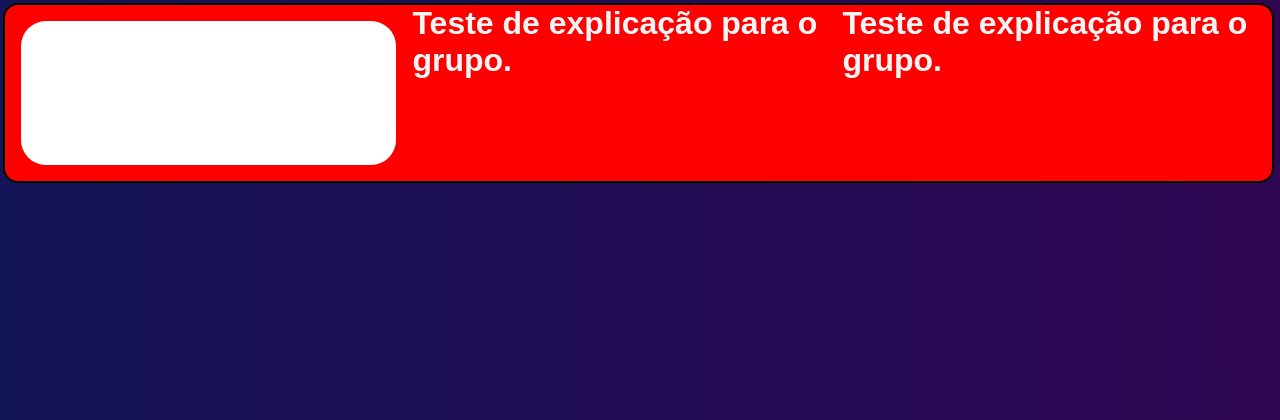
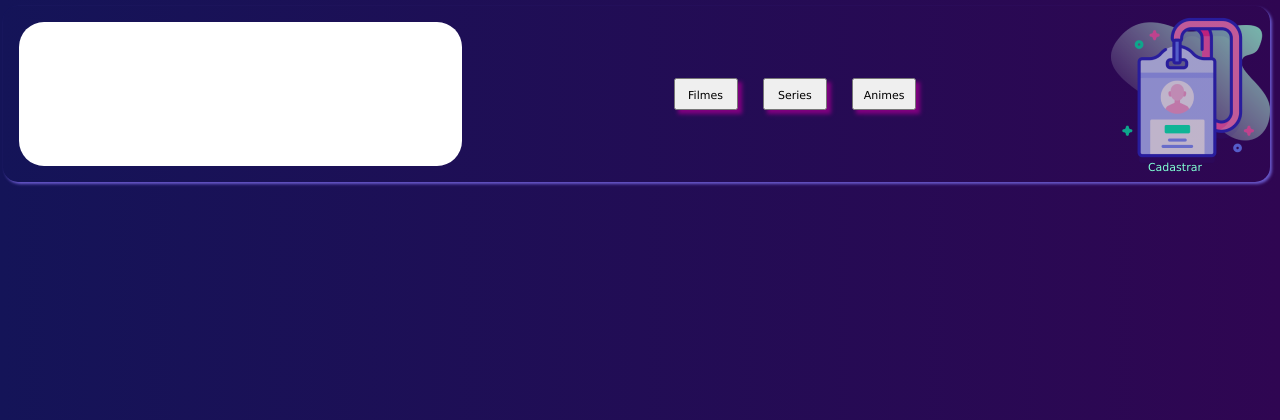
Before and after one commit to rafael-p-s/palmmove-PHP, a PHP site: page /teste.html in a window 1280 px wide. Shown: the top 420 px of the page. Run offline with PHP 8.4, Linux system fonts and the light colour scheme.

Commit message:
Fazendo os components do Header.

```diff
--- a/frontend/assets/geral.php
+++ b/frontend/assets/geral.php
@@ -5,8 +5,7 @@ header("Content-type: text/css");
 // Lista de arquivos CSS que você deseja combinar
 $cssFiles = array(
     "./css/geral.css",
-    "./css/home/home.css",
-    "./css/admin/admin.css"
+    "./css/components/topHeader.css",
 );
 
 // Inicialize uma variável para armazenar o conteúdo CSS combinado
--- a/frontend/pages/home/main.php
+++ b/frontend/pages/home/main.php
@@ -1,5 +1,6 @@
 <?php
 require('../../components/topHeader.php');
+
 ?>
 <!DOCTYPE html>
 <html lang="en">
@@ -7,8 +8,6 @@ require('../../components/topHeader.php');
 <head>
     <meta charset="UTF-8">
     <meta name="viewport" content="width=device-width, initial-scale=1.0">
-    <!-- <link rel="stylesheet" href="../../assets/css/geral.css">
-    <link rel="stylesheet" href="../../assets/css/home.css"> -->
     <link rel="stylesheet" type="text/css" href="../../assets/geral.php">
 
     <title>Document</title>
--- a/teste.css
+++ b/teste.css
@@ -8,13 +8,13 @@ body {
 }
 
 .testeHeader {
-  background-color: red;
-  border: 2px black solid;
+  /* background-color: red; */
+  border: 2px 1px 1px 0px black solid;
   border-radius: 15px;
-  box-shadow: 10px;
+  box-shadow: 2px 2px 3px slateblue;
   width: 99vw;
   margin-left: 0.25%;
-  margin-top: 0.25%;
+  margin-top: 0.5%;
   display: flex;
 }
 .logoHeader {
@@ -24,3 +24,34 @@ body {
   height: 18vh;
   border-radius: 25px;
 }
+.div_topHeader_buttons {
+  display: flex;
+  align-items: center;
+  justify-content: center;
+  /* background-color: yellow; */
+  width: 50vw;
+}
+.d_tH_btns {
+  width: 5vw !important;
+  height: 4vh;
+  box-shadow: 4px 4px 4px 0px purple;
+  margin: 2%;
+  cursor: pointer;
+}
+span {
+  color: black;
+  font-family: Verdana, Geneva, Tahoma, sans-serif;
+  font-size: 11px;
+}
+.div_tH_login {
+  display: grid;
+  align-items: center;
+  justify-content: center;
+  /* background-color: yellow; */
+  cursor: pointer;
+}
+.span_cadastrar {
+  color: aquamarine;
+  margin-left: 23%;
+  margin-top: -13%;
+}
--- a/teste.html
+++ b/teste.html
@@ -11,12 +11,22 @@
 <body>
     <div class="testeHeader">
         <div class="logoHeader">
-
         </div>
-        <h1>Teste de explicação para o grupo.</h1>
-        <h1>Teste de explicação para o grupo.</h1>
-
-
+        <div class="div_topHeader_buttons">
+            <button class="d_tH_btns">
+                <span>Filmes</span>
+            </button>
+            <button class="d_tH_btns">
+                <span>Series</span>
+            </button>
+            <button class="d_tH_btns">
+                <span>Animes</span>
+            </button>
+        </div>
+        <div class="div_tH_login">
+            <img  src="./frontend/img/User.png" alt="Login">
+                <span class="span_cadastrar">Cadastrar</span>
+        </div>
     </div>
 </body>
 
```
Also changed, not shown: frontend/assets/css/cadastro/users/users.css (added, +17 -0 lines), frontend/assets/css/components/topHeader.css (added, +49 -0 lines), frontend/components/topHeader.php (+17 -2 lines), frontend/pages/admin/index.php (+20 -0 lines), backend/connection.php (added), frontend/assets/css/cadastro/moves/moves.css (added), frontend/img/User.png (added).
